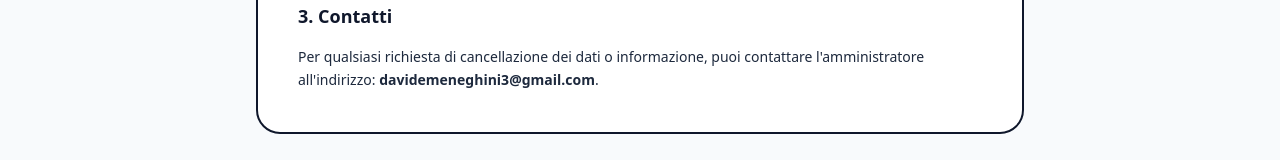
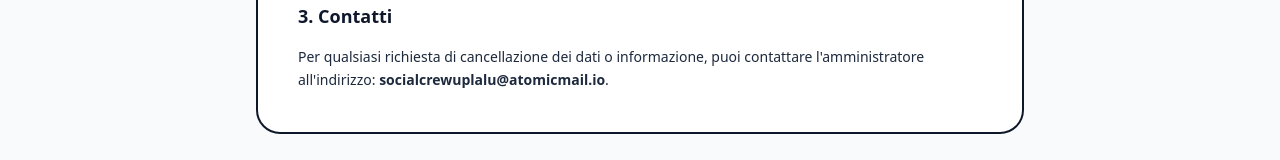
Before and after one commit to SocialCrewUPLALU/concorso-fotografico, a React (Vite) app: page / in a window 1280 px wide. Both pictures are taken after a click on the button "Norme sulla Privacy". Shown: the part 583-743 px from the top of the page. Built offline with nearby package versions, Linux system fonts and the light colour scheme; no server answers.

Commit message:
modificata email a cui scrivere

```diff
--- a/src/pages/Privacy.jsx
+++ b/src/pages/Privacy.jsx
@@ -18,7 +18,7 @@ export default function Privacy() {
         </p>
         <h2 className="text-lg font-bold text-slate-900 pt-2">3. Contatti</h2>
         <p>
-          Per qualsiasi richiesta di cancellazione dei dati o informazione, puoi contattare l'amministratore all'indirizzo: <strong>davidemeneghini3@gmail.com</strong>.
+          Per qualsiasi richiesta di cancellazione dei dati o informazione, puoi contattare l'amministratore all'indirizzo: <strong>socialcrewuplalu@atomicmail.io</strong>.
         </p>
       </div>
     </div>
```
